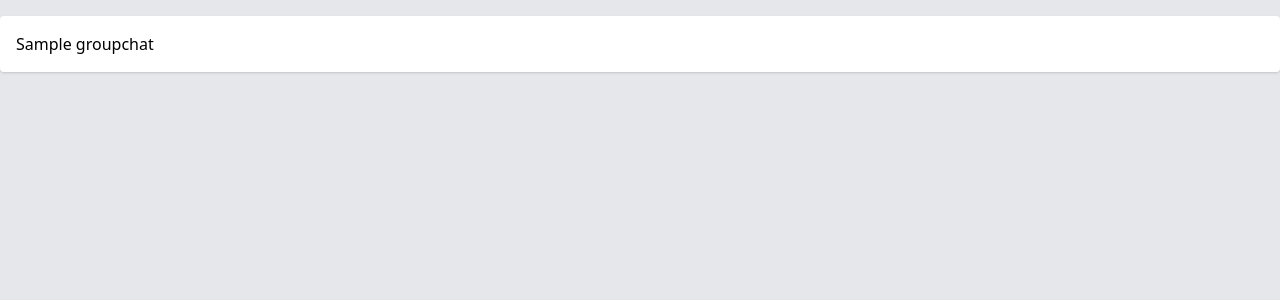
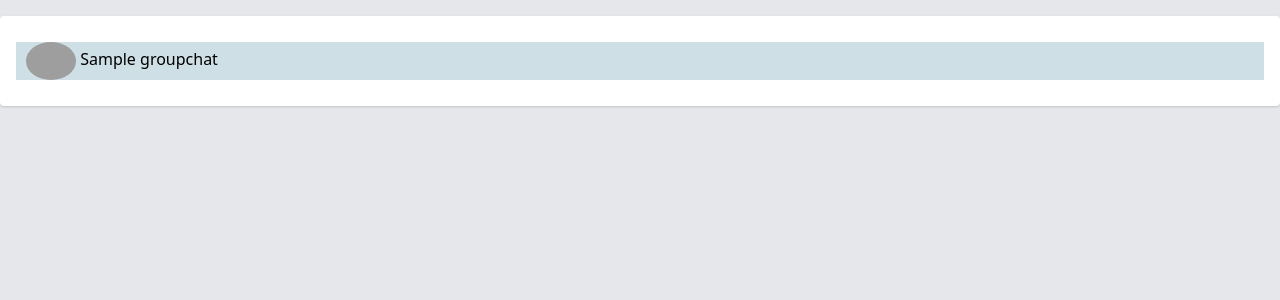
Before and after one commit to errfunm/chat_app, a Django app: page /chats/ in a window 1280 px wide. Shown: the part 72-372 px from the top of the page. Run offline with Django 4.2, Linux system fonts and the light colour scheme; a user stored in the database is signed in; tables that the repository leaves empty hold one stand-in row (values such as "Sample post"); grey boxes are pictures that could not be loaded.

Commit message:
now chat_list view wil return profile pic. some styling added to chats.html file.group_pic field added to GroupChat model

```diff
--- a/accounts/models.py
+++ b/accounts/models.py
@@ -9,7 +9,7 @@ class User(AbstractUser):
 class Profile(models.Model):
     user = models.OneToOneField(User, on_delete=models.CASCADE)
     profile_pic = models.ImageField(upload_to='profile_pic/')
-    bio = models.CharField(max_length=100)
+    bio = models.CharField(max_length=100, blank=True)
 
     def __str__(self):
         return self.user.username
--- a/chat/models.py
+++ b/chat/models.py
@@ -8,7 +8,7 @@ class Participants(models.Model):
     is_private = models.BooleanField()
 
     def get_other_user(self, current_user):
-        return self.users.exclude(id=current_user.id).first().username
+        return self.users.exclude(id=current_user.id).first()
 
     def __str__(self):
         if self.is_private:
@@ -28,6 +28,7 @@ class PrivateChat(Participants):
 
 class GroupChat(Participants):
     name = models.CharField(max_length=100)
+    group_pic = models.ImageField(upload_to="group_pic/")
 
     def save(self, *args, **kwargs):
         self.is_private = False
--- a/chat/templates/chat/chats.html
+++ b/chat/templates/chat/chats.html
@@ -2,12 +2,31 @@
 {% load custom_filters %}
 {% block content %}
     <ul>
-    {% for chat in chats%}
-        {% if chat.is_private %}
-            <li><a href="{% url 'chat-room-view' chat.id %}">{{ chat|get_other_user:current_user }}</a></li>
-        {% else %}
-            <li><a href="{% url 'chat-room-view' chat.id %}">{{ chat.name }}</a></li>
-        {% endif %}
-    {% endfor %}
+        {% for chat in chats%}
+            {% if chat.is_private %}
+                {% with other_user=chat|get_other_user:current_user %}
+                    <li style="background: #cfdfe6">
+                        <div style="margin: 10px">
+                            <img src="{{ other_user.profile.profile_pic.url }}" alt="profile_pic"
+                                 style="display: inline-block; overflow: hidden; width: 50px; border-radius: 50%;">
+
+                            <a href="{% url 'chat-room-view' chat.id %}">{{ other_user.username}}</a>
+                        </div>
+                    </li>
+                {% endwith %}
+
+            {% else %}
+                <li style="background: #cfdfe6">
+                    <div style="margin: 10px">
+                        <img src="{{ chat.group_pic.url }}" alt="group_pic"
+                             style="display: inline-block; overflow: hidden; width: 50px; border-radius: 50%;">
+
+                         <a href="{% url 'chat-room-view' chat.id %}">{{ chat.name }}</a>
+                    </div>
+
+
+                </li>
+            {% endif %}
+        {% endfor %}
     </ul>
 {% endblock content %}
```
